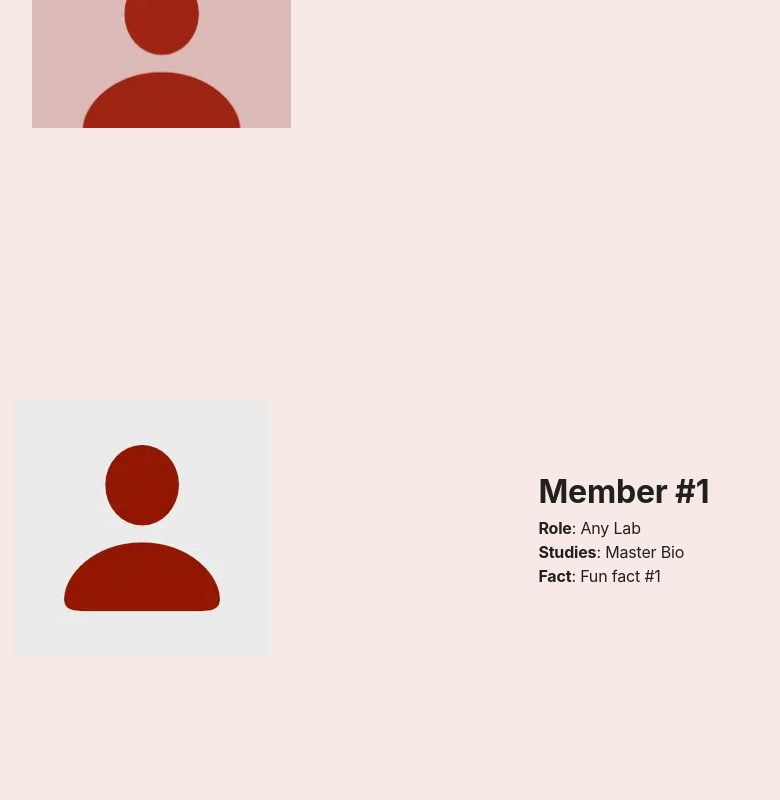
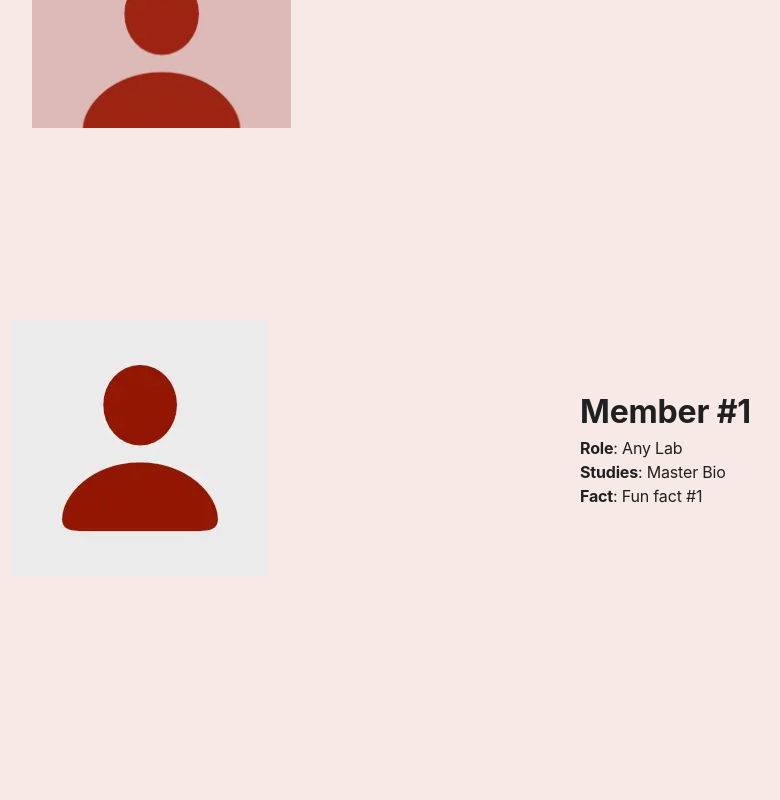
Before and after one commit to aemi-dev/igem-evry, a plain HTML site: page index.html in a window 1280 px wide. Shown: the part 1480-2280 px from the top of the page, without its empty margins (204-984 px from the left). Drawn offline with Linux system fonts and the light colour scheme; a web font is replaced by a local one.

Commit message:
Team Members Display - Fix

```diff
--- a/assets/styles/style.css
+++ b/assets/styles/style.css
@@ -360,26 +360,41 @@ body.mobile .sub-menu-item::before {
 	margin: 0;
 }
 .team-member-row {
-	display: flex;
-	flex-flow: row wrap;
-	margin: 0 calc(50% - 46vw);
-	min-height: 100vh;
+	display: grid;
+	grid-auto-flow: row dense;
+	grid-template-columns: repeat(auto-fit,minmax(400px,1fr));
+	gap: 2rem;
+	justify-content: center;
+	justify-items: center;
+	margin: 0 calc(50% - 45vw);
 	padding: 4rem 0;
-	width: 92vw;
+	width: 90vw;
 }
-.team-member-row > * {
-	flex: 1 1 400px;
+body:not(.mobile) .team-member-row {
+	min-height: 80vh;
+	padding: 4rem 0;
 }
 .team-member-row picture {
 	align-items: center;
 	display: flex;
 	justify-content: center;
 }
+
+body.mobile .team-member-row picture,
+body.mobile .team-member-row img {
+	height: auto;
+	width: 100%;
+}
+
 .team-member-row .team-member-info {
+	justify-self: start;
 	display: flex;
 	flex-flow: column nowrap;
 	justify-content: center;
-	padding: 0 8vw;
+	padding: 2vw 0 4vw;
+}
+body:not(.mobile) .team-member-row .team-member-info {
+	padding: 0 8rem;
 }
 .team-member-row .team-member-name {
 	font-size: 2rem;
```
